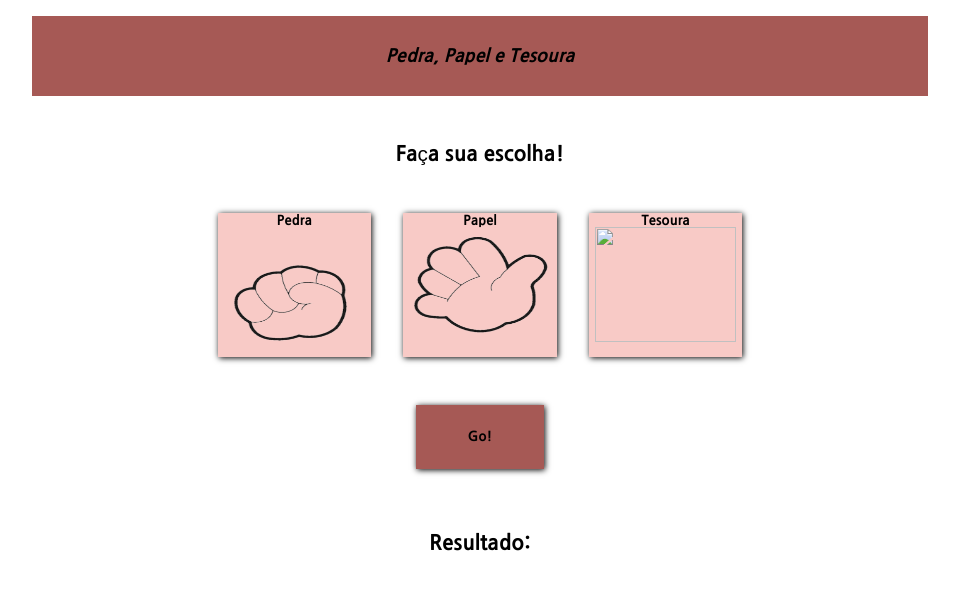
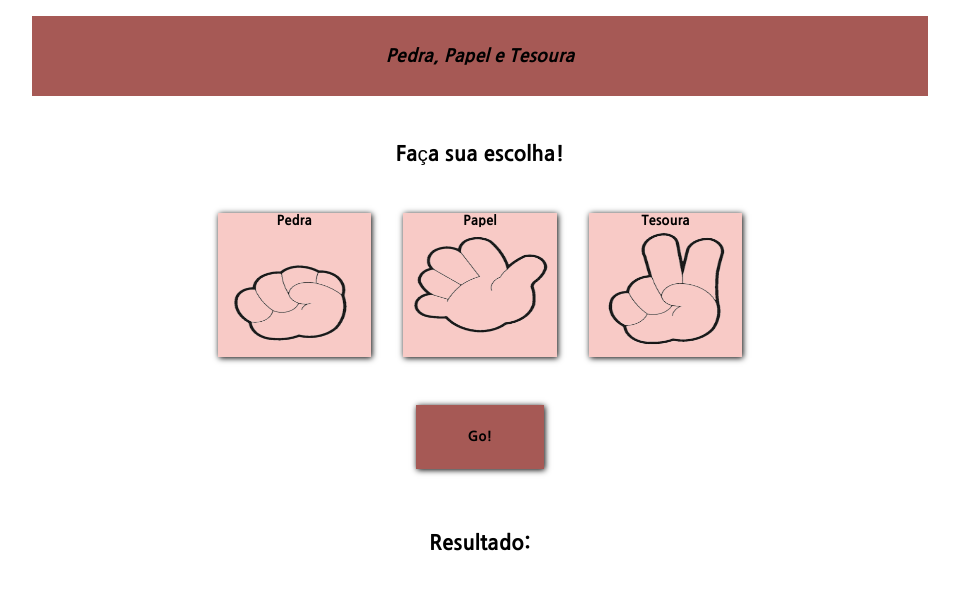
Before and after one commit to ViniciusTroyack/jogo-de-azar, a plain HTML site: page index.html in a window 1280 px wide. Shown: the whole page, without its empty margins (160-1119 px from the left). Drawn offline with Linux system fonts and the light colour scheme; the site is published under a folder, as on GitHub Pages, so addresses that start at the root find nothing.

Commit message:
correcao da imagem quebrada

```diff
--- a/index.html
+++ b/index.html
@@ -28,7 +28,7 @@
           Papel <img src="./img/papel-removebg-preview.png" alt="" />
         </button>
         <button id="tesoura">
-          Tesoura <img src="/img/tesoura-removebg-preview.png" alt="" />
+          Tesoura <img src="./img/tesoura-removebg-preview.png" alt="" />
         </button>
       </div>
       <div id="comparador">
```
